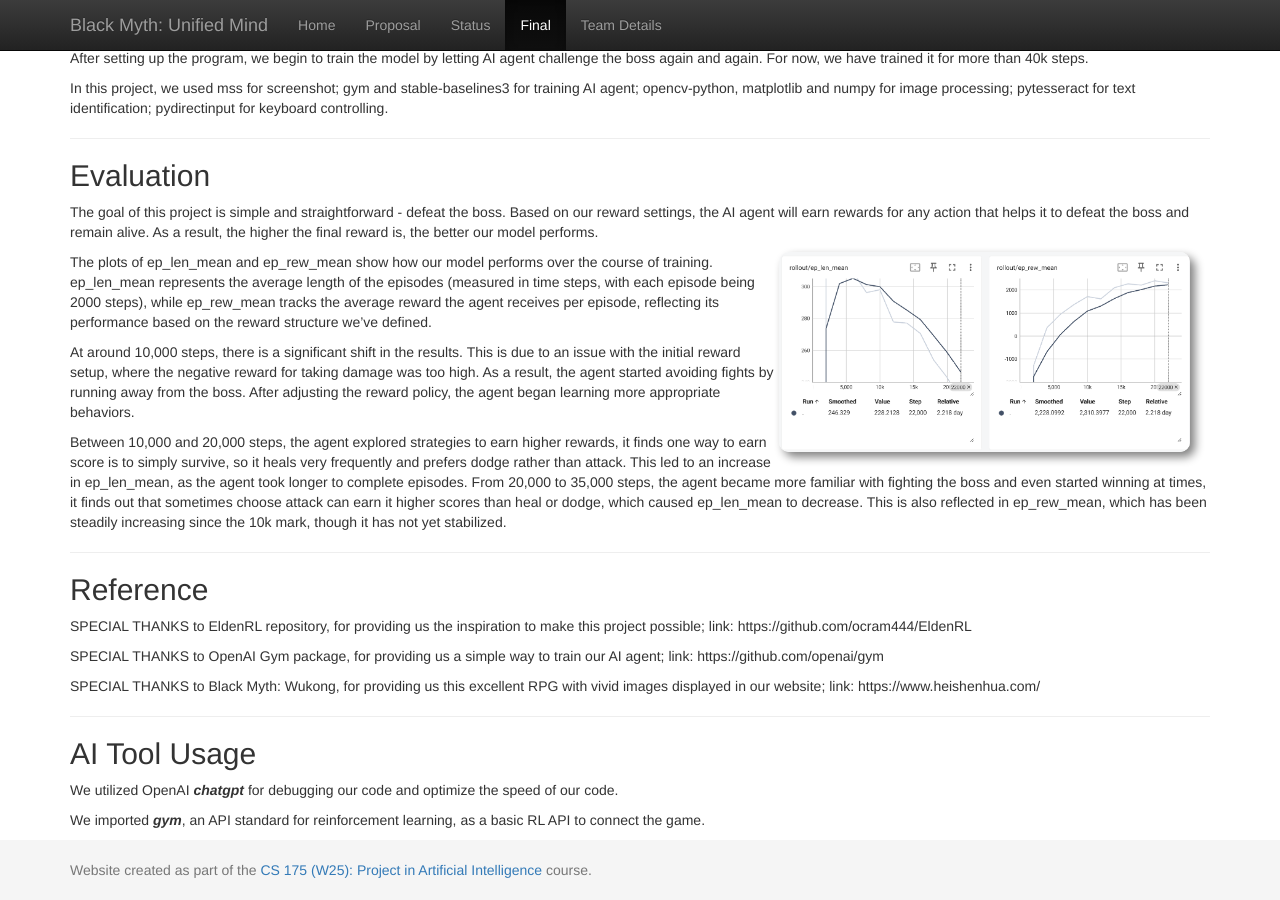
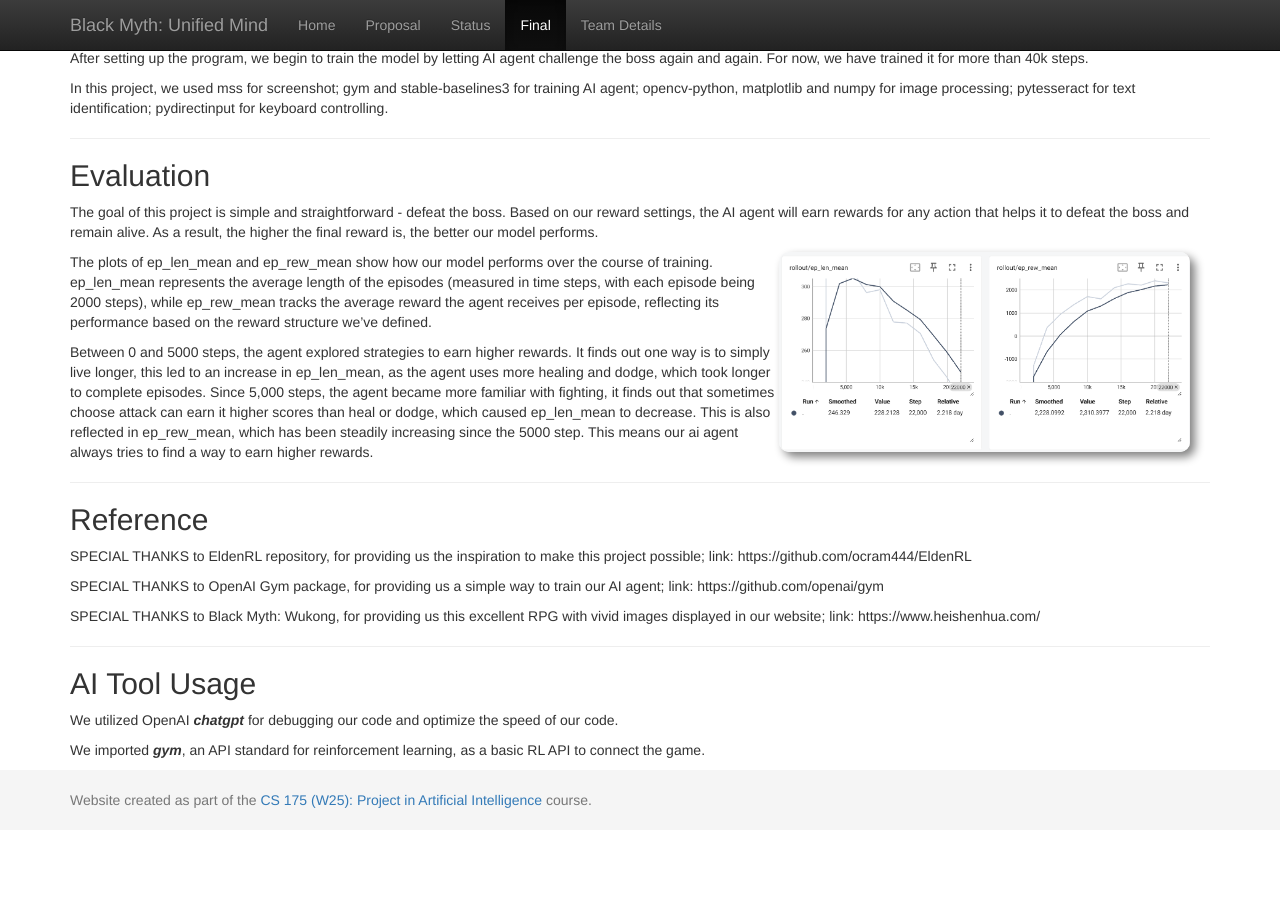
Before and after one commit to Jack-Emerald/BlackMyth-Unified_Mind, a Jekyll site: the page built from docs/final.md, in a window 1280 px wide and 900 px high, scrolled down 1443 px. Built offline with Jekyll 4.4.1, drawn with Linux system fonts in a browser that asks for light colours; after the commit the page ends 2273 px from its top, so only the background shows below that.

Commit message:
update final.md evaluation part

```diff
--- a/docs/final.md
+++ b/docs/final.md
@@ -30,7 +30,7 @@ We discussed it thoroughly, and finally came up an optimized version of our proj
 
 The final AI agent utilizes Proximal Policy Optimization (PPO), a policy gradient method designed to improve stability and convergence during training by OpenAI. PPO is particularly effective in environments with large action spaces and high-dimensional inputs.
 
-<img src="images/hp_bars.jpg" alt="Description" style="max-width:60%; height:auto; max-height:200px; display:block; float:left; border-radius:10px; margin-right: 20px; margin-bottom:20px; box-shadow:5px 5px 10px gray;">
+<img src="images/hp_bars.jpg" alt="Description" style="max-width:60%; height:auto; max-height:200px; display:block; float:right; border-radius:10px; margin-right: 20px; margin-bottom:20px; box-shadow:5px 5px 10px gray;">
 
 During the game, the AI agent controls a character and takes actions based on the game scenario. To set up the environment, we extract the character's and boss's health bars, process the real time screenshot into a numpy matrix, and include the last 10 actions taken. Compare to baseline approach, the stamina is abandoned because of its unnecessary nature. These form the observation space, which represents the environment.
 
@@ -61,9 +61,7 @@ The goal of this project is simple and straightforward - defeat the boss. Based
 
 The plots of ep_len_mean and ep_rew_mean show how our model performs over the course of training. ep_len_mean represents the average length of the episodes (measured in time steps, with each episode being 2000 steps), while ep_rew_mean tracks the average reward the agent receives per episode, reflecting its performance based on the reward structure we’ve defined.
 
-At around 10,000 steps, there is a significant shift in the results. This is due to an issue with the initial reward setup, where the negative reward for taking damage was too high. As a result, the agent started avoiding fights by running away from the boss. After adjusting the reward policy, the agent began learning more appropriate behaviors.
-
-Between 10,000 and 20,000 steps, the agent explored strategies to earn higher rewards, it finds one way to earn score is to simply survive, so it heals very frequently and prefers dodge rather than attack. This led to an increase in ep_len_mean, as the agent took longer to complete episodes. From 20,000 to 35,000 steps, the agent became more familiar with fighting the boss and even started winning at times, it finds out that sometimes choose attack can earn it higher scores than heal or dodge, which caused ep_len_mean to decrease. This is also reflected in ep_rew_mean, which has been steadily increasing since the 10k mark, though it has not yet stabilized.
+Between 0 and 5000 steps, the agent explored strategies to earn higher rewards. It finds out one way is to simply live longer, this led to an increase in ep_len_mean, as the agent uses more healing and dodge, which took longer to complete episodes. Since 5,000 steps, the agent became more familiar with fighting, it finds out that sometimes choose attack can earn it higher scores than heal or dodge, which caused ep_len_mean to decrease. This is also reflected in ep_rew_mean, which has been steadily increasing since the 5000 step. This means our ai agent always tries to find a way to earn higher rewards.
 
 <hr>
 
```
